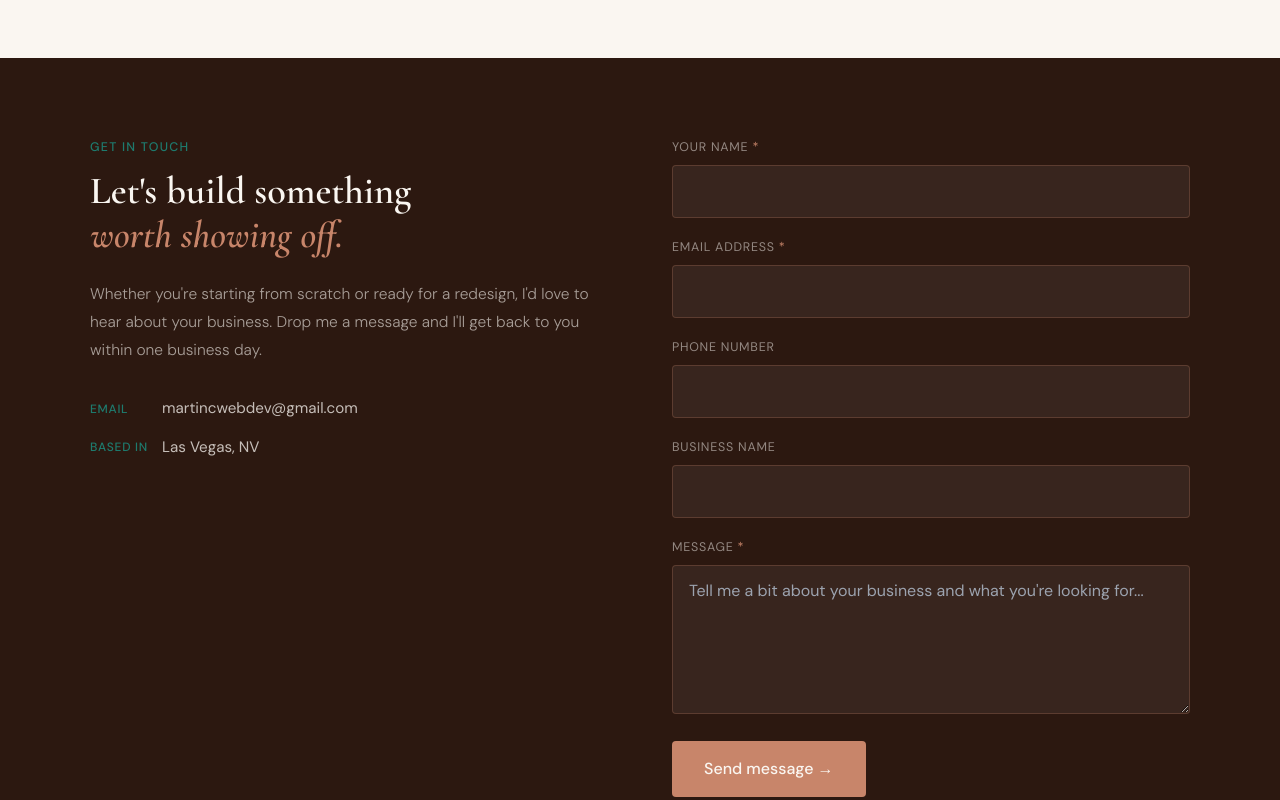
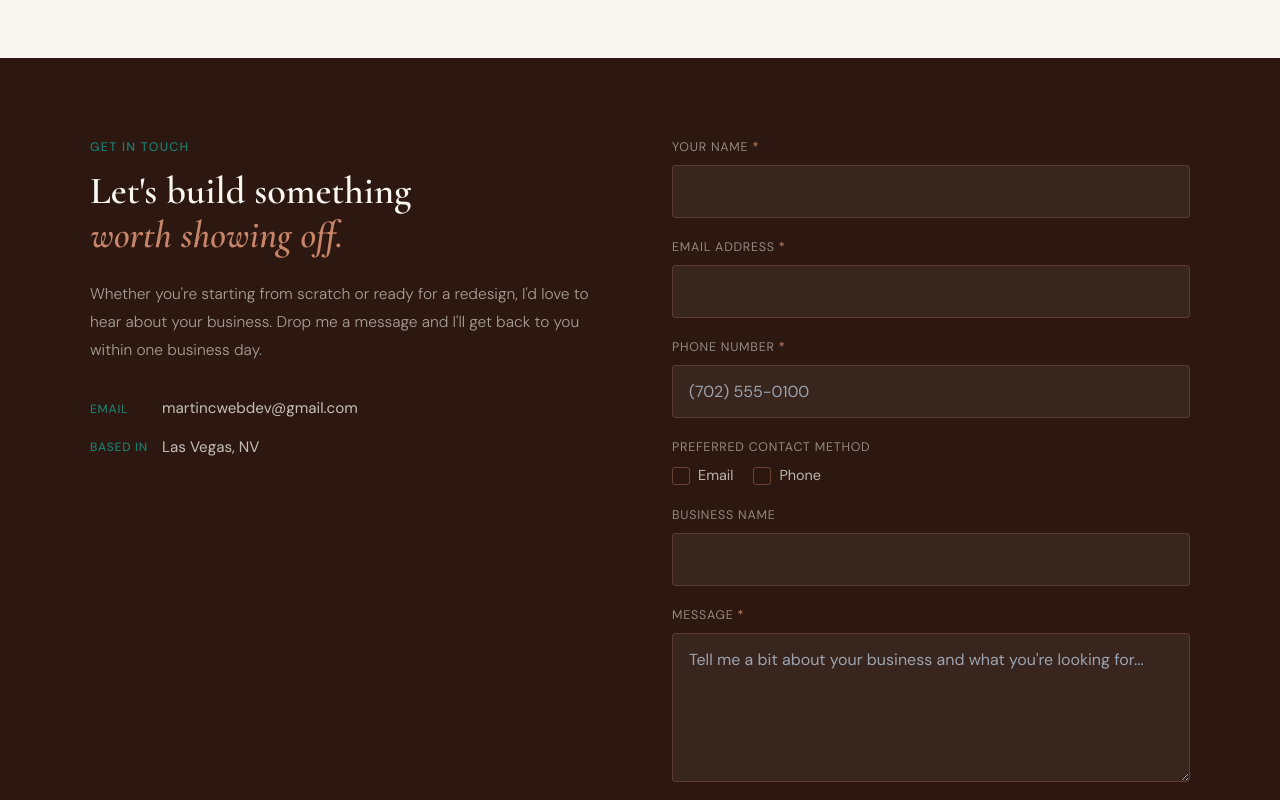
Before and after one commit to MartinWebDevv/top-knot-creative, a React (Vite) app: page / in a window 1280 px wide. Shown: the part 4500-5300 px from the top of the page. Built offline with nearby package versions, Linux system fonts and the light colour scheme.

Commit message:
adding to contact form

```diff
--- a/src/sections/Contact.jsx
+++ b/src/sections/Contact.jsx
@@ -7,13 +7,23 @@ export default function Contact() {
   const [formData, setFormData] = useState({
     name: "",
     email: "",
+    phoneNumber: "",
     business: "",
-    phoneNumber: "",
     message: "",
+    contactPreference: [],
   });
   const [submitted, setSubmitted] = useState(false);
   const [sending, setSending] = useState(false);
   const [error, setError] = useState(null);
+
+  const handlePreference = (value) => {
+    setFormData(p => ({
+      ...p,
+      contactPreference: p.contactPreference.includes(value)
+        ? p.contactPreference.filter(v => v !== value)
+        : [...p.contactPreference, value],
+    }))
+  }
 
   const handleSubmit = async (e) => {
     e.preventDefault();
@@ -27,15 +37,18 @@ export default function Contact() {
         body: JSON.stringify({
           name: formData.name,
           email: formData.email,
+          phoneNumber: formData.phoneNumber,
           business: formData.business,
-          phoneNumber: formData.phoneNumber,
+          contactPreference: formData.contactPreference.length > 0
+            ? formData.contactPreference.join(', ')
+            : 'No preference specified',
           message: formData.message,
         }),
       });
 
       if (res.ok) {
         setSubmitted(true);
-        setFormData({ name: "", email: "", business: "", message: "" });
+        setFormData({ name: "", email: "", phoneNumber: "", business: "", message: "", contactPreference: [] });
       } else {
         setError("Something went wrong. Please try again or email me directly.");
       }
@@ -46,57 +59,47 @@ export default function Contact() {
     }
   };
 
+  const inputStyle = {
+    width: "100%",
+    background: "rgba(250,246,241,0.06)",
+    border: "1px solid rgba(200,133,106,0.25)",
+    borderRadius: 4,
+    padding: "0.85rem 1rem",
+    color: "#FAF6F1",
+    fontSize: "1rem",
+    outline: "none",
+    boxSizing: "border-box",
+    transition: "border-color 0.2s ease",
+  }
+
+  const labelStyle = {
+    display: "block",
+    fontSize: "0.78rem",
+    color: "rgba(250,246,241,0.5)",
+    letterSpacing: "0.06em",
+    textTransform: "uppercase",
+    marginBottom: "0.5rem",
+  }
+
   return (
-    <section
-      id="contact"
-      style={{ padding: "5rem 1.5rem", background: "#2C1810" }}
-    >
-      <div
-        style={{
+    <section id="contact" style={{ padding: "5rem 1.5rem", background: "#2C1810" }}>
+      <div style={{
         maxWidth: 1100,
         margin: "0 auto",
         display: "grid",
         gridTemplateColumns: "repeat(auto-fit, minmax(min(100%, 420px), 1fr))",
         gap: "4rem",
         alignItems: "start",
-        }}
-      >
+      }}>
         <Reveal>
-          <p
-            style={{
-              fontSize: "0.78rem",
-              color: "#1E7B6E",
-              letterSpacing: "0.1em",
-              textTransform: "uppercase",
-              fontWeight: 500,
-              marginBottom: "0.75rem",
-            }}
-          >
+          <p style={{ fontSize: "0.78rem", color: "#1E7B6E", letterSpacing: "0.1em", textTransform: "uppercase", fontWeight: 500, marginBottom: "0.75rem" }}>
             Get in touch
           </p>
-          <h2
-            style={{
-              fontFamily: "'Cormorant Garamond', serif",
-              fontSize: "clamp(1.8rem, 3vw, 3rem)",
-              fontWeight: 600,
-              color: "#FAF6F1",
-              lineHeight: 1.15,
-              marginBottom: "1.5rem",
-            }}
-          >
-            Let's build something
-            <br />
+          <h2 style={{ fontFamily: "'Cormorant Garamond', serif", fontSize: "clamp(1.8rem, 3vw, 3rem)", fontWeight: 600, color: "#FAF6F1", lineHeight: 1.15, marginBottom: "1.5rem" }}>
+            Let's build something<br />
             <em style={{ color: "#C8856A" }}>worth showing off.</em>
           </h2>
-          <p
-            style={{
-              color: "rgba(250,246,241,0.6)",
-              lineHeight: 1.8,
-              fontWeight: 300,
-              fontSize: "0.97rem",
-              marginBottom: "2rem",
-            }}
-          >
+          <p style={{ color: "rgba(250,246,241,0.6)", lineHeight: 1.8, fontWeight: 300, fontSize: "0.97rem", marginBottom: "2rem" }}>
             Whether you're starting from scratch or ready for a redesign, I'd
             love to hear about your business. Drop me a message and I'll get
             back to you within one business day.
@@ -108,25 +111,10 @@ export default function Contact() {
               { label: "Based in", value: "Las Vegas, NV" },
             ].map(({ label, value }) => (
               <div key={label} className="flex gap-3 items-start">
-                <span
-                  style={{
-                    fontSize: "0.75rem",
-                    color: "#1E7B6E",
-                    fontWeight: 500,
-                    letterSpacing: "0.06em",
-                    textTransform: "uppercase",
-                    paddingTop: "0.15rem",
-                    minWidth: 60,
-                  }}
-                >
+                <span style={{ fontSize: "0.75rem", color: "#1E7B6E", fontWeight: 500, letterSpacing: "0.06em", textTransform: "uppercase", paddingTop: "0.15rem", minWidth: 60 }}>
                   {label}
                 </span>
-                <span
-                  style={{
-                    color: "rgba(250,246,241,0.75)",
-                    fontSize: "0.95rem",
-                  }}
-                >
+                <span style={{ color: "rgba(250,246,241,0.75)", fontSize: "0.95rem" }}>
                   {value}
                 </span>
               </div>
@@ -136,150 +124,120 @@ export default function Contact() {
 
         <Reveal delay={0.15}>
           {submitted ? (
-            <div
-              style={{
-                background: "rgba(200,133,106,0.1)",
-                border: "1px solid rgba(200,133,106,0.25)",
-                borderRadius: 8,
-                padding: "3rem",
-                textAlign: "center",
-              }}
-            >
+            <div style={{ background: "rgba(200,133,106,0.1)", border: "1px solid rgba(200,133,106,0.25)", borderRadius: 8, padding: "3rem", textAlign: "center" }}>
               <div style={{ color: "#1E7B6E", marginBottom: "1rem" }}>
-                <svg
-                  width="48"
-                  height="48"
-                  viewBox="0 0 48 48"
-                  fill="none"
-                  stroke="currentColor"
-                  strokeWidth="1.5"
-                >
+                <svg width="48" height="48" viewBox="0 0 48 48" fill="none" stroke="currentColor" strokeWidth="1.5">
                   <circle cx="24" cy="24" r="20" />
                   <path d="M14 24l7 7 13-14" />
                 </svg>
               </div>
-              <h3
-                style={{
-                  fontFamily: "'Cormorant Garamond', serif",
-                  fontSize: "1.6rem",
-                  color: "#FAF6F1",
-                  fontWeight: 600,
-                  marginBottom: "0.75rem",
-                }}
-              >
+              <h3 style={{ fontFamily: "'Cormorant Garamond', serif", fontSize: "1.6rem", color: "#FAF6F1", fontWeight: 600, marginBottom: "0.75rem" }}>
                 Message sent!
               </h3>
               <p style={{ color: "rgba(250,246,241,0.6)", fontWeight: 300 }}>
-                Thanks for reaching out. I'll get back to you within one
-                business day.
+                Thanks for reaching out. I'll get back to you within one business day.
               </p>
             </div>
           ) : (
-            <form
-              onSubmit={handleSubmit}
-              style={{
-                display: "flex",
-                flexDirection: "column",
-                gap: "1.25rem",
-              }}
-            >
-              {[
-                { name: "name", label: "Your name", type: "text", required: true },
-                { name: "email", label: "Email address", type: "email", required: true },
-                {name: "phoneNumber", label: "Phone Number", type: "number", required: false},
-                { name: "business", label: "Business name", type: "text", required: false },
-              ].map(({ name, label, type, required }) => (
-                <div key={name}>
-                  <label
-                    style={{
-                      display: "block",
-                      fontSize: "0.78rem",
-                      color: "rgba(250,246,241,0.5)",
-                      letterSpacing: "0.06em",
-                      textTransform: "uppercase",
-                      marginBottom: "0.5rem",
-                    }}
-                  >
-                    {label}
-                    {required && <span style={{ color: "#C8856A" }}> *</span>}
-                  </label>
-                  <input
-                    type={type}
-                    required={required}
-                    value={formData[name]}
-                    onChange={(e) =>
-                      setFormData((p) => ({ ...p, [name]: e.target.value }))
-                    }
-                    style={{
-                      width: "100%",
-                      background: "rgba(250,246,241,0.06)",
-                      border: "1px solid rgba(200,133,106,0.25)",
-                      borderRadius: 4,
-                      padding: "0.85rem 1rem",
-                      color: "#FAF6F1",
-                      fontSize: "1rem",
-                      outline: "none",
-                      boxSizing: "border-box",
-                      transition: "border-color 0.2s ease",
-                    }}
-                    onFocus={(e) =>
-                      (e.target.style.borderColor = "rgba(30,123,110,0.7)")
-                    }
-                    onBlur={(e) =>
-                      (e.target.style.borderColor = "rgba(200,133,106,0.25)")
-                    }
-                  />
-                </div>
-              ))}
+            <form onSubmit={handleSubmit} style={{ display: "flex", flexDirection: "column", gap: "1.25rem" }}>
+
+              {/* Name */}
               <div>
-                <label
-                  style={{
-                    display: "block",
-                    fontSize: "0.78rem",
-                    color: "rgba(250,246,241,0.5)",
-                    letterSpacing: "0.06em",
-                    textTransform: "uppercase",
-                    marginBottom: "0.5rem",
-                  }}
-                >
-                  Message <span style={{ color: "#C8856A" }}>*</span>
-                </label>
-                <textarea
-                  required
-                  rows={5}
-                  value={formData.message}
-                  onChange={(e) =>
-                    setFormData((p) => ({ ...p, message: e.target.value }))
-                  }
-                  placeholder="Tell me a bit about your business and what you're looking for..."
-                  style={{
-                    width: "100%",
-                    background: "rgba(250,246,241,0.06)",
-                    border: "1px solid rgba(200,133,106,0.25)",
-                    borderRadius: 4,
-                    padding: "0.85rem 1rem",
-                    color: "#FAF6F1",
-                    fontSize: "1rem",
-                    outline: "none",
-                    resize: "vertical",
-                    boxSizing: "border-box",
-                    fontFamily: "'DM Sans', sans-serif",
-                    transition: "border-color 0.2s ease",
-                  }}
-                  onFocus={(e) =>
-                    (e.target.style.borderColor = "rgba(30,123,110,0.7)")
-                  }
-                  onBlur={(e) =>
-                    (e.target.style.borderColor = "rgba(200,133,106,0.25)")
-                  }
+                <label style={labelStyle}>Your name <span style={{ color: "#C8856A" }}>*</span></label>
+                <input type="text" required value={formData.name}
+                  onChange={e => setFormData(p => ({ ...p, name: e.target.value }))}
+                  style={inputStyle}
+                  onFocus={e => e.target.style.borderColor = "rgba(30,123,110,0.7)"}
+                  onBlur={e => e.target.style.borderColor = "rgba(200,133,106,0.25)"}
                 />
               </div>
 
-              {/* Error message */}
+              {/* Email */}
+              <div>
+                <label style={labelStyle}>Email address <span style={{ color: "#C8856A" }}>*</span></label>
+                <input type="email" required value={formData.email}
+                  onChange={e => setFormData(p => ({ ...p, email: e.target.value }))}
+                  style={inputStyle}
+                  onFocus={e => e.target.style.borderColor = "rgba(30,123,110,0.7)"}
+                  onBlur={e => e.target.style.borderColor = "rgba(200,133,106,0.25)"}
+                />
+              </div>
+
+              {/* Phone */}
+              <div>
+                <label style={labelStyle}>Phone number <span style={{ color: "#C8856A" }}>*</span></label>
+                <input type="tel" required value={formData.phoneNumber}
+                  onChange={e => setFormData(p => ({ ...p, phoneNumber: e.target.value }))}
+                  placeholder="(702) 555-0100"
+                  style={inputStyle}
+                  onFocus={e => e.target.style.borderColor = "rgba(30,123,110,0.7)"}
+                  onBlur={e => e.target.style.borderColor = "rgba(200,133,106,0.25)"}
+                />
+              </div>
+
+              {/* Contact preference checkboxes */}
+              <div>
+                <label style={labelStyle}>Preferred contact method</label>
+                <div style={{ display: "flex", gap: "1.25rem", flexWrap: "wrap" }}>
+                  {["Email", "Phone"].map(option => {
+                    const checked = formData.contactPreference.includes(option)
+                    return (
+                      <label key={option} style={{ display: "flex", alignItems: "center", gap: "0.5rem", cursor: "pointer" }}>
+                        <div
+                          onClick={() => handlePreference(option)}
+                          style={{
+                            width: 18, height: 18,
+                            borderRadius: 3,
+                            border: `1.5px solid ${checked ? '#1E7B6E' : 'rgba(200,133,106,0.4)'}`,
+                            background: checked ? '#1E7B6E' : 'transparent',
+                            display: "flex", alignItems: "center", justifyContent: "center",
+                            cursor: "pointer",
+                            transition: "all 0.2s ease",
+                            flexShrink: 0,
+                          }}
+                        >
+                          {checked && (
+                            <svg width="10" height="10" viewBox="0 0 10 10" fill="none" stroke="#FAF6F1" strokeWidth="2">
+                              <path d="M1.5 5l2.5 2.5 4.5-5"/>
+                            </svg>
+                          )}
+                        </div>
+                        <span style={{ fontSize: "0.9rem", color: "rgba(250,246,241,0.7)", userSelect: "none" }}
+                          onClick={() => handlePreference(option)}
+                        >
+                          {option}
+                        </span>
+                      </label>
+                    )
+                  })}
+                </div>
+              </div>
+
+              {/* Business */}
+              <div>
+                <label style={labelStyle}>Business name</label>
+                <input type="text" value={formData.business}
+                  onChange={e => setFormData(p => ({ ...p, business: e.target.value }))}
+                  style={inputStyle}
+                  onFocus={e => e.target.style.borderColor = "rgba(30,123,110,0.7)"}
+                  onBlur={e => e.target.style.borderColor = "rgba(200,133,106,0.25)"}
+                />
+              </div>
+
+              {/* Message */}
+              <div>
+                <label style={labelStyle}>Message <span style={{ color: "#C8856A" }}>*</span></label>
+                <textarea required rows={5} value={formData.message}
+                  onChange={e => setFormData(p => ({ ...p, message: e.target.value }))}
+                  placeholder="Tell me a bit about your business and what you're looking for..."
+                  style={{ ...inputStyle, resize: "vertical", fontFamily: "'DM Sans', sans-serif" }}
+                  onFocus={e => e.target.style.borderColor = "rgba(30,123,110,0.7)"}
+                  onBlur={e => e.target.style.borderColor = "rgba(200,133,106,0.25)"}
+                />
+              </div>
+
               {error && (
-                <p style={{ color: "#C8856A", fontSize: "0.88rem", margin: 0 }}>
-                  {error}
-                </p>
+                <p style={{ color: "#C8856A", fontSize: "0.88rem", margin: 0 }}>{error}</p>
               )}
 
               <button
@@ -297,8 +255,8 @@ export default function Contact() {
                   transition: "background 0.2s ease",
                   alignSelf: "flex-start",
                 }}
-                onMouseEnter={(e) => { if (!sending) e.target.style.background = "#A8654A" }}
-                onMouseLeave={(e) => { if (!sending) e.target.style.background = "#C8856A" }}
+                onMouseEnter={e => { if (!sending) e.target.style.background = "#A8654A" }}
+                onMouseLeave={e => { if (!sending) e.target.style.background = "#C8856A" }}
               >
                 {sending ? "Sending..." : "Send message →"}
               </button>
```
Lines whose indentation alone changed are shown as unchanged.
